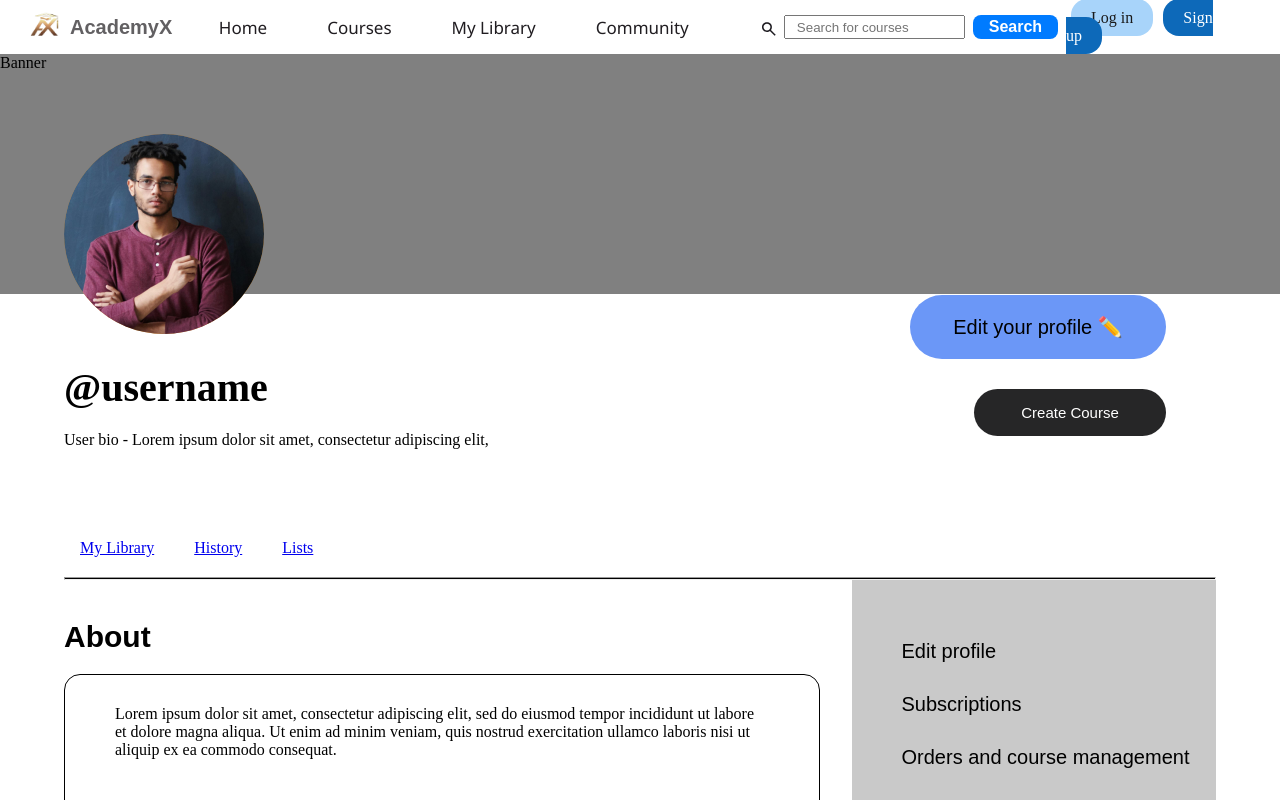
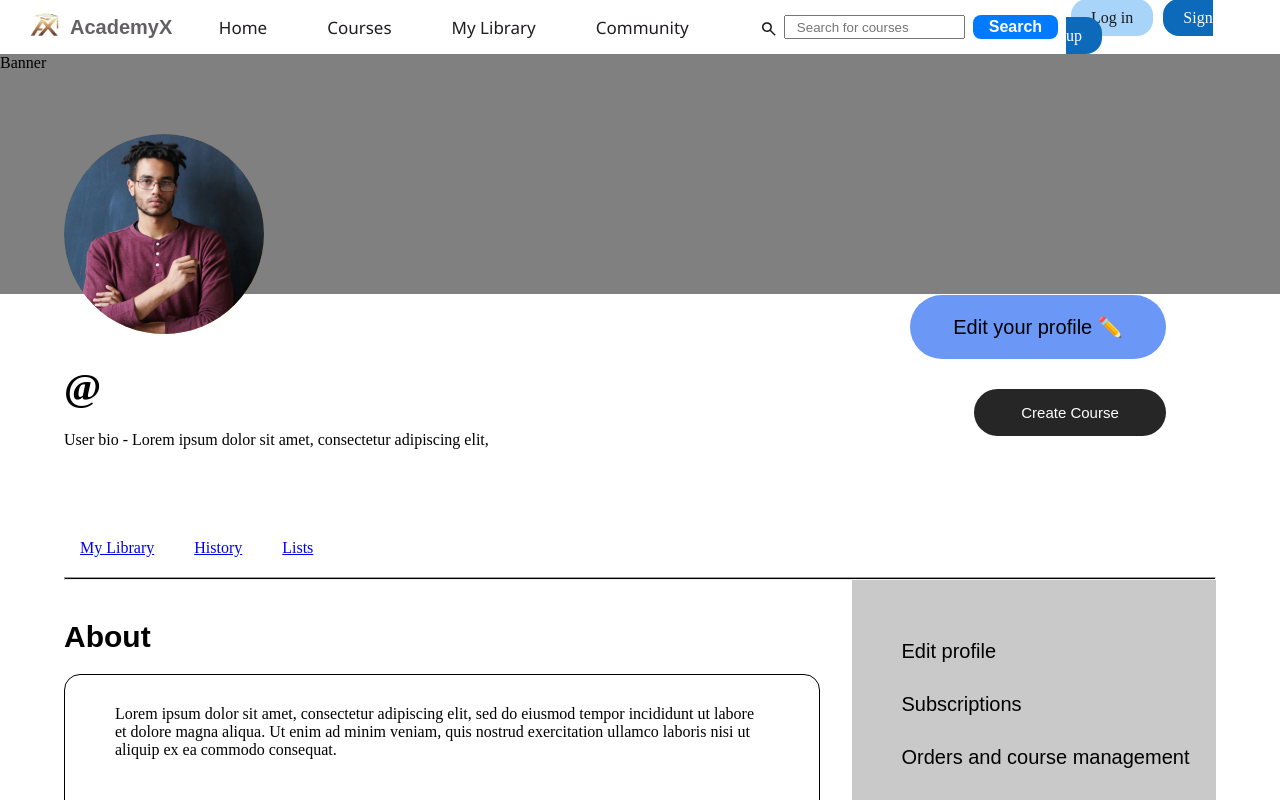
Before and after one commit to manisha18badatya/AcademyX_Frontend, a React (Vite) app: page /profile in a window 1280 px wide. Shown: the top 800 px of the page. Built offline with nearby package versions, Linux system fonts and the light colour scheme; no server answers; a web font is replaced by a local one.

Commit message:
Fetch and display user dashboard data in UserProfile component

```diff
--- a/src/pages/UserProfile.jsx
+++ b/src/pages/UserProfile.jsx
@@ -1,9 +1,26 @@
-import React from "react";
+import React, { useEffect, useState } from "react";
 import { NavLink } from "react-router-dom";
 import "../Stylesheets/Profile.css";
 import Navbar from "../components/navbar";
 
 const UserProfile = () => {
+  const [userDashboardData,setUserDashboardData] = useState([])
+
+  useEffect(()=>{
+    const dashboardData = async ()=>{
+      const response = await fetch("http://localhost:8080/api/v1/dashboards/",{
+        method: "GET",
+        credentials: "include"
+      })
+      const userDashboard = await response.json()
+      console.log(userDashboard.data[0])
+      setUserDashboardData(userDashboard.data[0])
+
+
+    }
+    dashboardData()
+  },[])
+
   return (
     <div className="page1">
       <Navbar />
@@ -15,7 +32,7 @@ const UserProfile = () => {
           <div className="pfp">
             <img src="/public/Image/pfp1.png" />
           </div>
-          <h2 className="name">@username</h2>
+          <h2 className="name">@{userDashboardData?.username}</h2>
           <p className="bio">
             User bio - Lorem ipsum dolor sit amet, consectetur adipiscing elit,
           </p>
```
